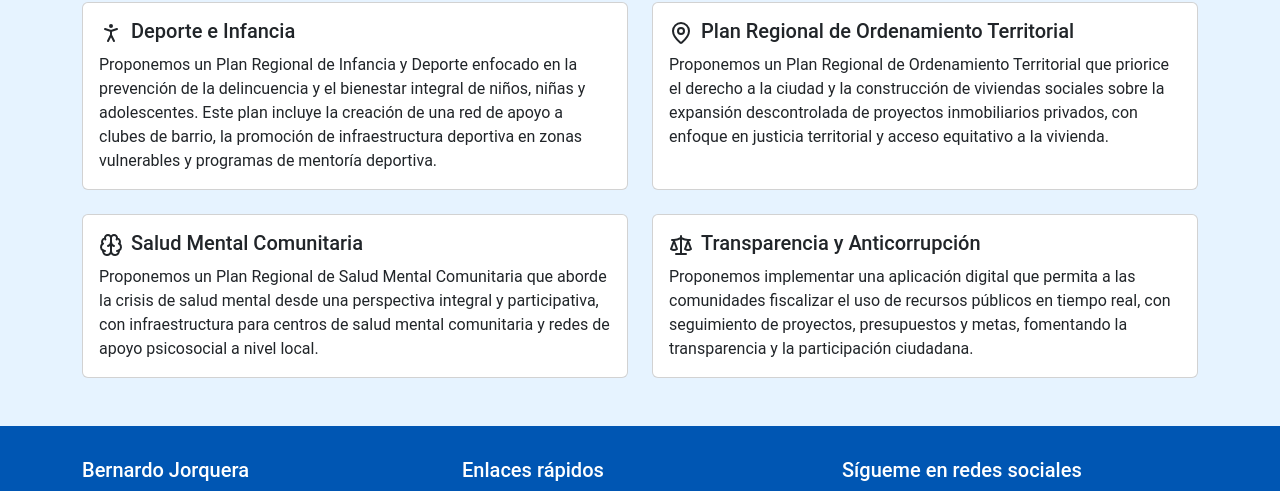
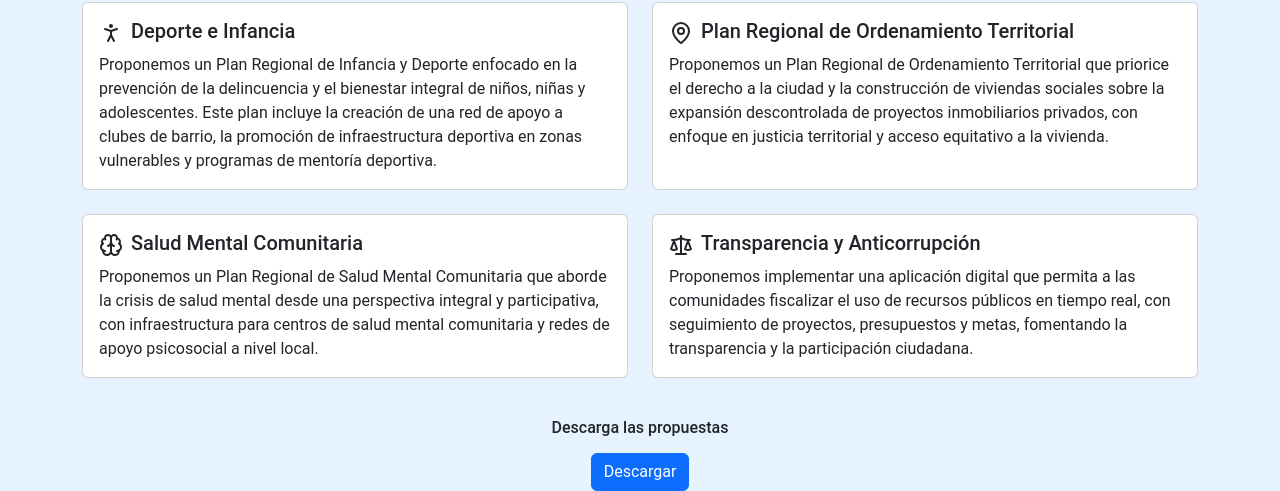
Before and after one commit to MaxiACSI/jorqueracore, a website built with Parcel: page src/index.html in a window 1280 px wide. Shown: the part 1443-1934 px from the top of the page. Built offline with nearby package versions, Linux system fonts and the light colour scheme.

Commit message:
se define diseño y estructura final

```diff
--- a/src/index.html
+++ b/src/index.html
@@ -120,7 +120,6 @@
                   </button>
                 </div>
             </div>
-
               <section>
                   <h2 class="text-center mb-4 mt-4">Nuestras Propuestas</h2>
                   <div class="row g-4">
@@ -155,6 +154,14 @@
                                   <p class="card-text">Proponemos implementar una aplicación digital que permita a las comunidades fiscalizar el uso de recursos públicos en tiempo real, con seguimiento de proyectos, presupuestos y metas, fomentando la transparencia y la participación ciudadana.</p>
                               </div>
                           </div>
+                      </div>
+                      <div class="text-center">
+                        <h6 class="text-center mb-3 mt-3">
+                            Descarga las propuestas
+                        </h6>
+                        <button class="btn btn-primary mb-4 d-flex m-auto">
+                            <a href="doc/Propuesta programática Bernardo Jorquera CORE .pdf" style="color: white; text-decoration: none;">Descargar</a>
+                        </button>
                       </div>
                   </div>
               </section>
```
Also changed, not shown: src/contact.html (+1 -1 lines), 1 other file.
